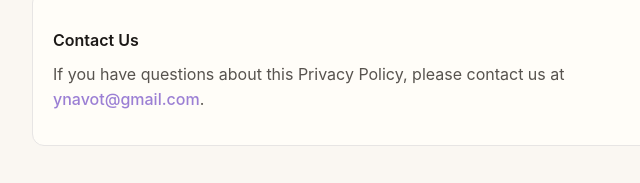
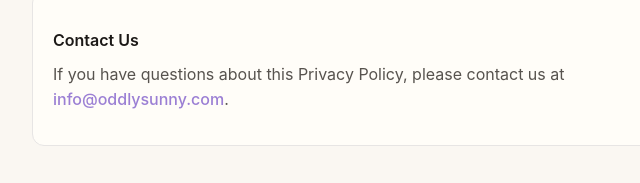
Before and after one commit to oddlysunnyapps-pixel/oddlysunnyapps-pixel.github.io, a plain HTML site: page dmv-iq-privacy/index.html in a window 1280 px wide. Shown: the part 2940-3123 px from the top of the page, 268-908 px from the left. Drawn offline with Linux system fonts and the light colour scheme.

Commit message:
Update contact email to info@oddlysunny.com in DMV IQ privacy policy
Co-Authored-By: Claude Opus 4.6 <noreply@anthropic.com>

```diff
--- a/dmv-iq-privacy/index.html
+++ b/dmv-iq-privacy/index.html
@@ -241,7 +241,7 @@
 
         <div class="contact-section">
             <h3>Contact Us</h3>
-            <p>If you have questions about this Privacy Policy, please contact us at <a href="mailto:ynavot@gmail.com">ynavot@gmail.com</a>.</p>
+            <p>If you have questions about this Privacy Policy, please contact us at <a href="mailto:info@oddlysunny.com">info@oddlysunny.com</a>.</p>
         </div>
     </div>
 </body>
```
